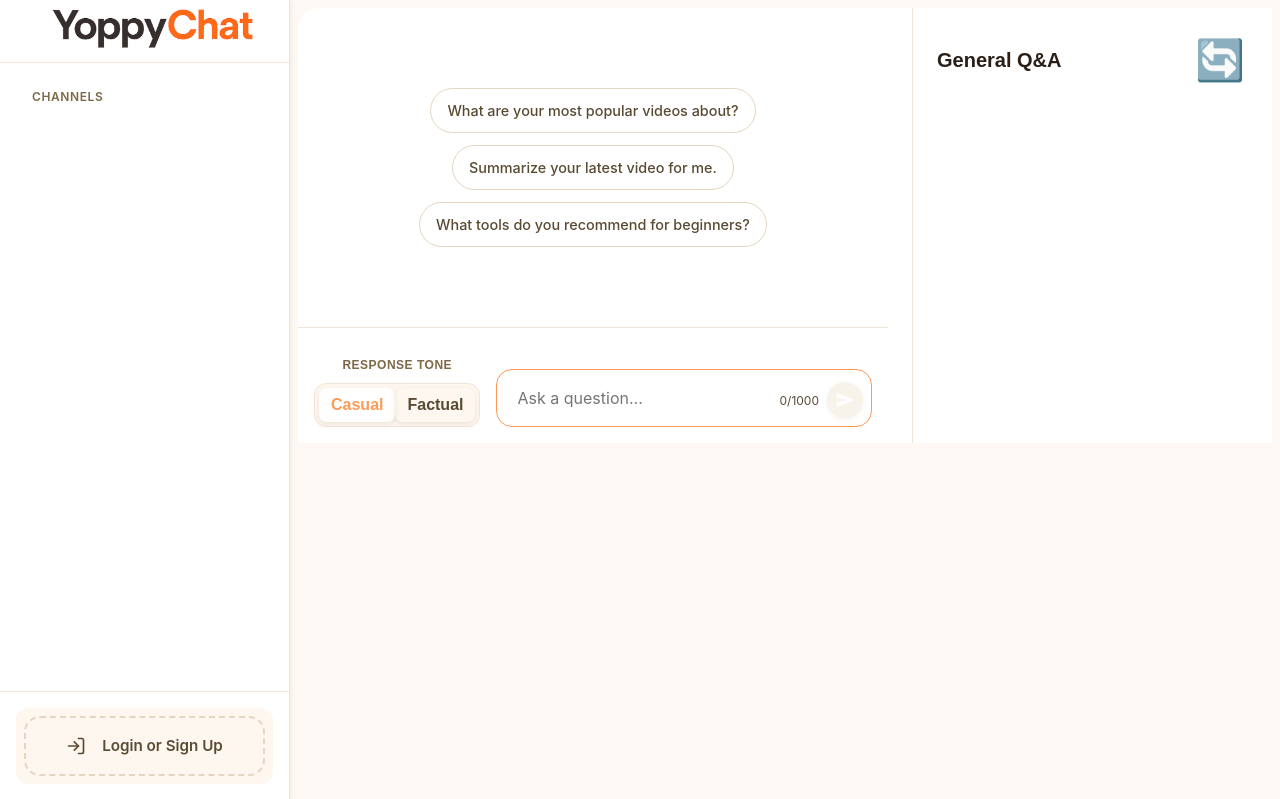
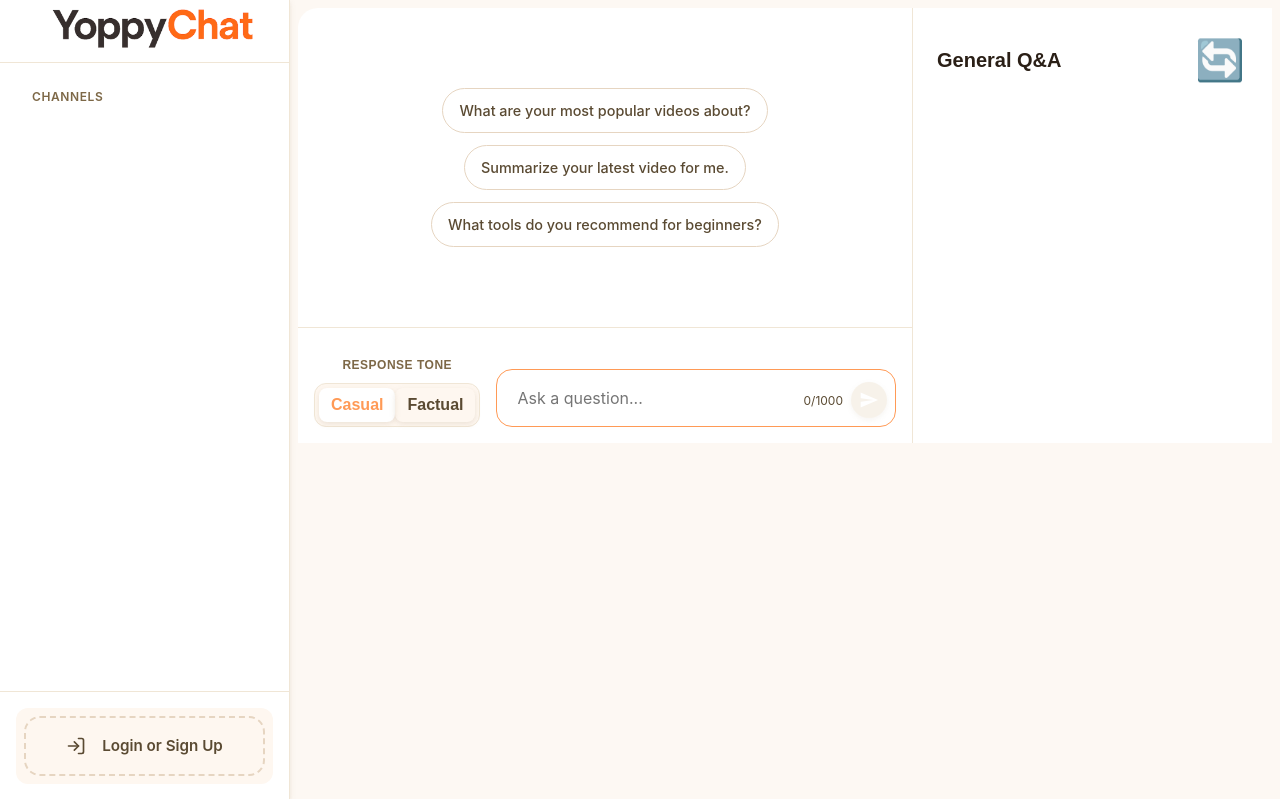
Before and after one commit to nick786-cybe/yoppychat2, a Flask app: template templates/ask.html in a window 1280 px wide. Shown: the top 799 px of the page. Run offline with Flask 3, Linux system fonts and the light colour scheme; the template is opened without the code that fills it, so the values that code supplies are empty; parts of the project's set-up code (start-up, migrations or seed data) failed here and were passed over; some libraries are stand-ins or nearby versions.

Commit message:
Add files via upload

```diff
--- a/static/css/ask.css
+++ b/static/css/ask.css
@@ -38,7 +38,6 @@
 .desktop-chat-layout {
     display: grid;
     grid-template-columns: 1fr;
-    gap: var(--spacing-md);
     height: 100%;
     flex: 1;
     min-height: 0;
@@ -101,12 +100,11 @@
 @media (min-width: 769px) {
     .desktop-chat-layout {
         grid-template-columns: 1fr 320px;
-        gap: var(--spacing-lg);
     }
     .chat-sidebar-right {
         position: sticky;
         top: 0;
-        max-height: 100vh;
+        max-height: 100%;
     }
 }
 
--- a/static/css/main-purged.css
+++ b/static/css/main-purged.css
@@ -1478,13 +1478,13 @@ button:disabled { opacity: 0.5; cursor: not-allowed; transform: none; }
         box-shadow: none;
         border: none;
         background: transparent;
-        padding: var(--spacing-sm);
+        padding: 0px;
     }
     /* 3. The main grid container (REMOVE overflow: hidden) */
     .desktop-chat-layout {
         display: grid;
         grid-template-columns: 1fr 360px; /* Right sidebar is 360px */
-        gap: var(--spacing-xl);
+        gap: 0px;
         height: 100%;
     }
     /* 4. The chat column (left side) now has a defined height to fill */
@@ -1538,7 +1538,6 @@ button:disabled { opacity: 0.5; cursor: not-allowed; transform: none; }
     }
     .main-content.has-mobile-nav .card {
         height: 100%;
-        padding: var(--spacing-sm);
     }
     .desktop-chat-layout {
         height: 100%;
```
Also changed, not shown: static/js/ask.js (line endings or trailing spaces).
